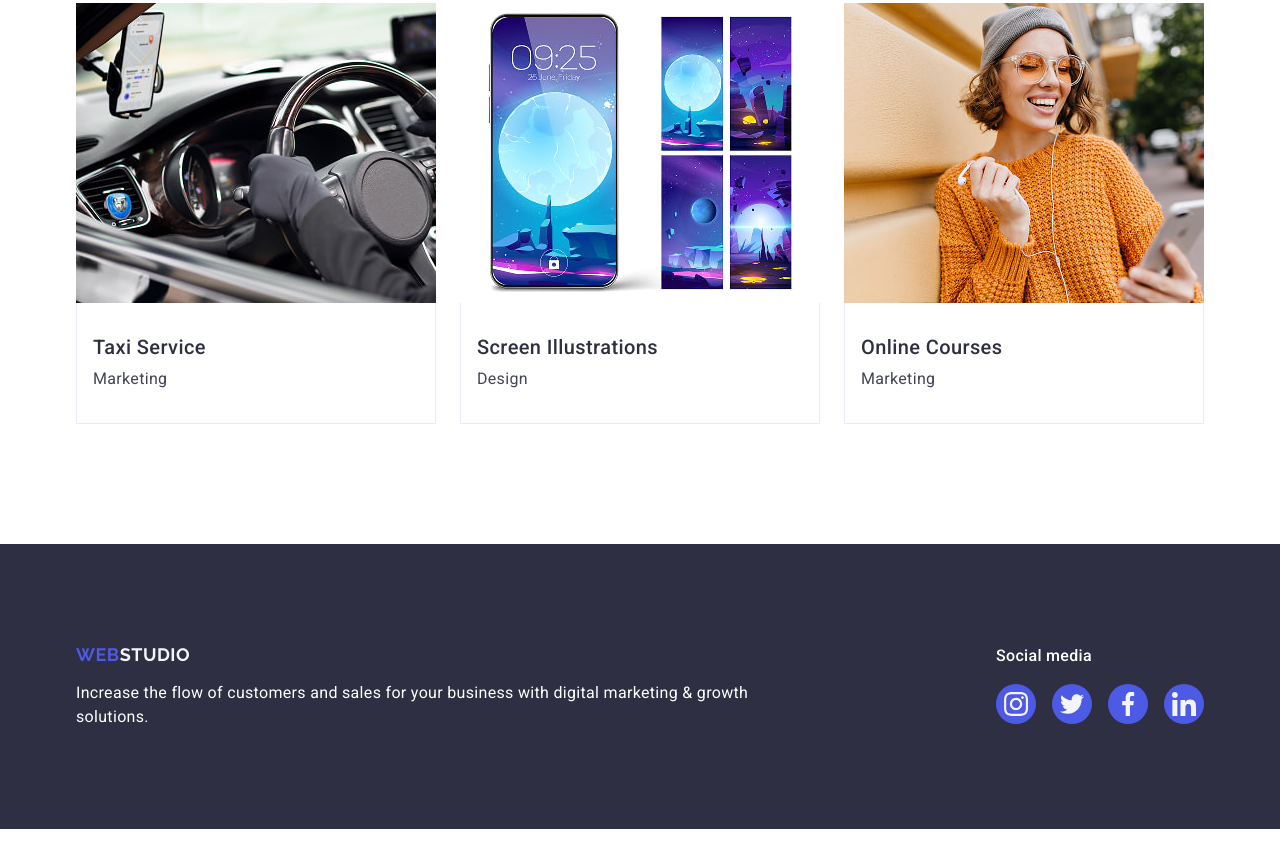
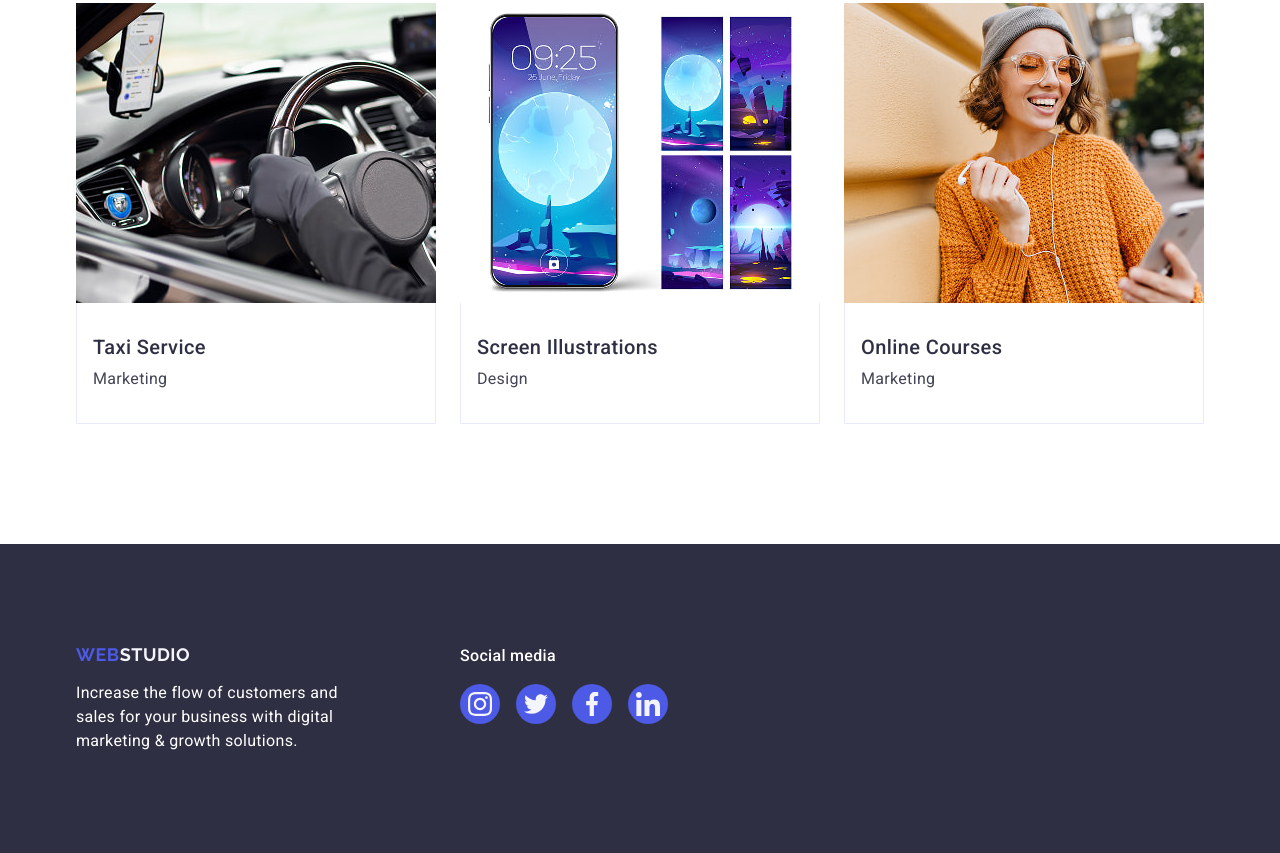
Before and after one commit to Vitalism0/goit-markup-hw-04, a plain HTML site: page index.html in a window 1280 px wide. Shown: the part 2615-3468 px from the top of the page. Before the commit the page ends 3444 px from the top, so only its background shows below. Drawn offline with nearby package versions, Linux system fonts and the light colour scheme.

Commit message:
Fix basic CSS styles

```diff
--- a/css/style.css
+++ b/css/style.css
@@ -425,7 +425,6 @@ FOOTER
 .footer-content {
   display: flex;
   align-items: baseline;
-  gap: 120px;
 }
 .footer-logo-box {
   margin-right: 120px;
@@ -447,6 +446,7 @@ FOOTER
 }
 
 .footer-text {
+  max-width: 264px;
   font-size: 16px;
   line-height: 1.5;
   letter-spacing: 0.02em;
```
